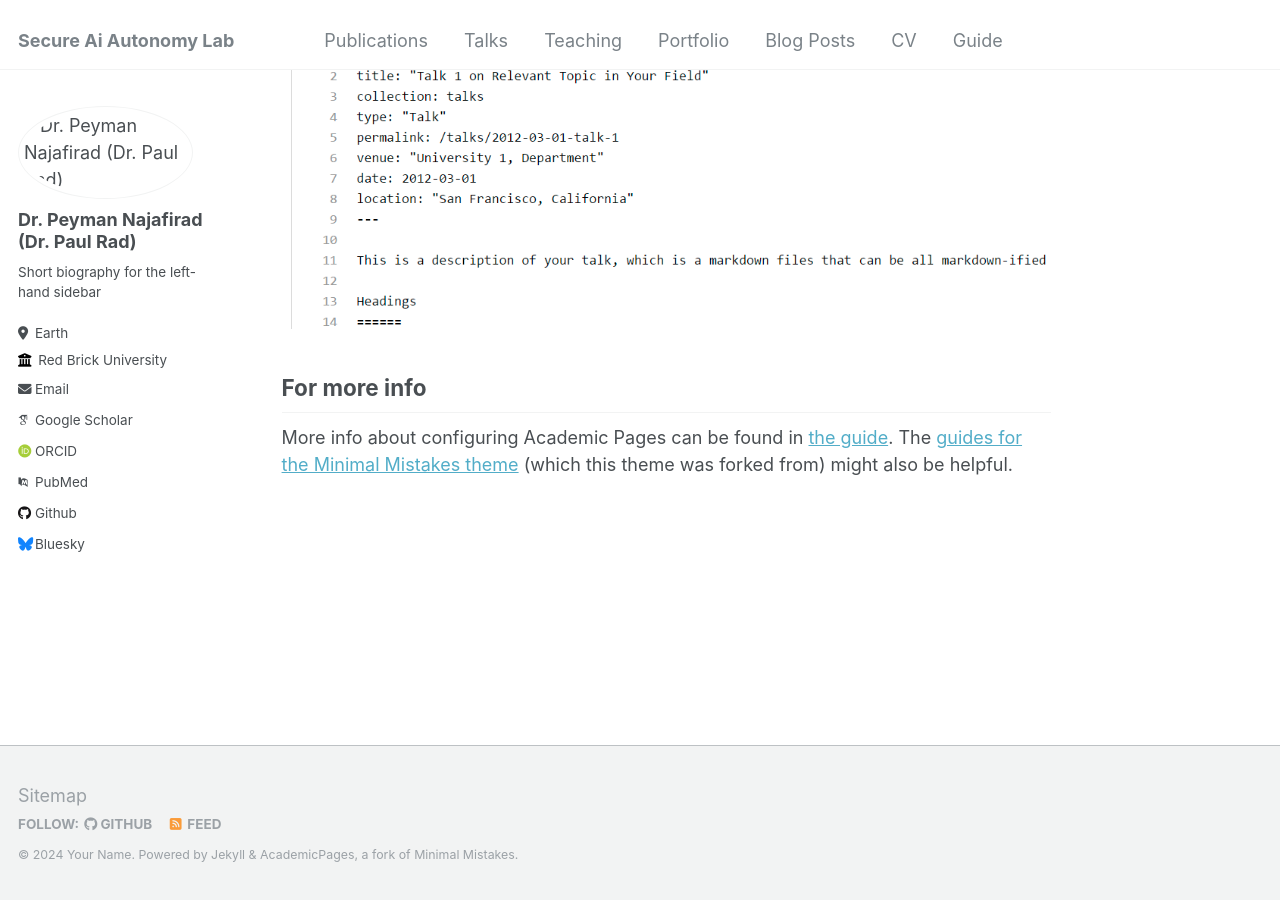
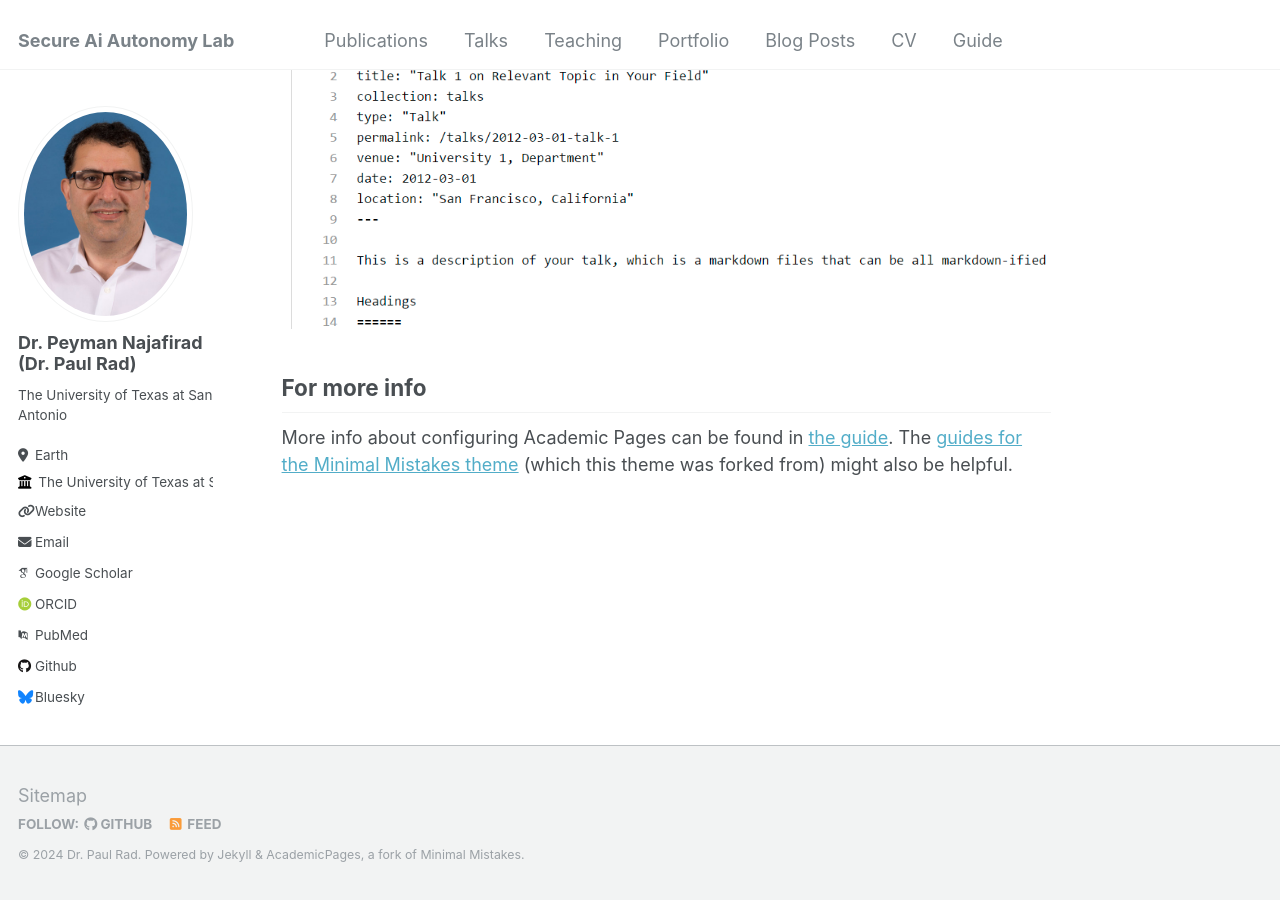
Before and after one commit to vohongthinh2011/PeymanNajafiradDemo, a Jekyll site: the page built from _pages/about.md, in a window 1280 px wide and 900 px high, scrolled down 2660 px. Built offline with Jekyll 4.4.1, drawn with Linux system fonts in a browser that asks for light colours; some web fonts are replaced.

Commit message:
Update _config.yml

```diff
--- a/_config.yml
+++ b/_config.yml
@@ -10,29 +10,29 @@
 locale                   : "en-US"
 title                    : "Secure Ai Autonomy Lab"
 title_separator          : "-"
-name                     : &name "Your Name"
+name                     : &name "Dr. Paul Rad"
 description              : &description "personal description"
 url                      : https://vohongthinh2011.github.io/PeymanNajafirad/ # the base hostname & protocol for your site e.g. "https://mmistakes.github.io"
 baseurl                  : "" # the subpath of your site, e.g. "/blog"
-repository               : "academicpages/academicpages.github.io"
+repository               : "vohongthinh2011/PeymanNajafirad"  # "academicpages/academicpages.github.io"
 
 # Site Author - The following control what appear as part of the author content on the side bar.
 #               If a field is blank the icon and link will not appear, otherwise it will be shown.
 #               Additional customization can be done by editing /_includes/author-profile.html
 author:
   # Biographic information
-  avatar           : "images/najafirad_peyman.jpg"
+  avatar           : "najafirad_peyman.jpg"
   name             : "Dr. Peyman Najafirad (Dr. Paul Rad)"
-  pronouns         : # example: "she/her"
-  bio              : "Short biography for the left-hand sidebar"
+  pronouns         : # example: "he/him"
+  bio              : "The University of Texas at San Antonio"
   location         : "Earth"
-  employer         : "Red Brick University"
-  uri              : # URL
-  email            : "none@example.org"
+  employer         : "The University of Texas at San Antonio"
+  uri              : "https://vohongthinh2011.github.io/PeymanNajafirad/"
+  email            : "Peyman.Najafirad@utsa.edu"
 
   # Academic websites
   arxiv            : # URL - Update with the correct link to your profile
-  googlescholar    : "https://scholar.google.com/citations?user=PS_CX0AAAAAJ"
+  googlescholar    : "https://scholar.google.com/citations?user=uoCn8c8AAAAJ&hl=en"
   impactstory      : # URL
   orcid            : "http://orcid.org/yourorcidurl"
   semantic         : # URL
```
